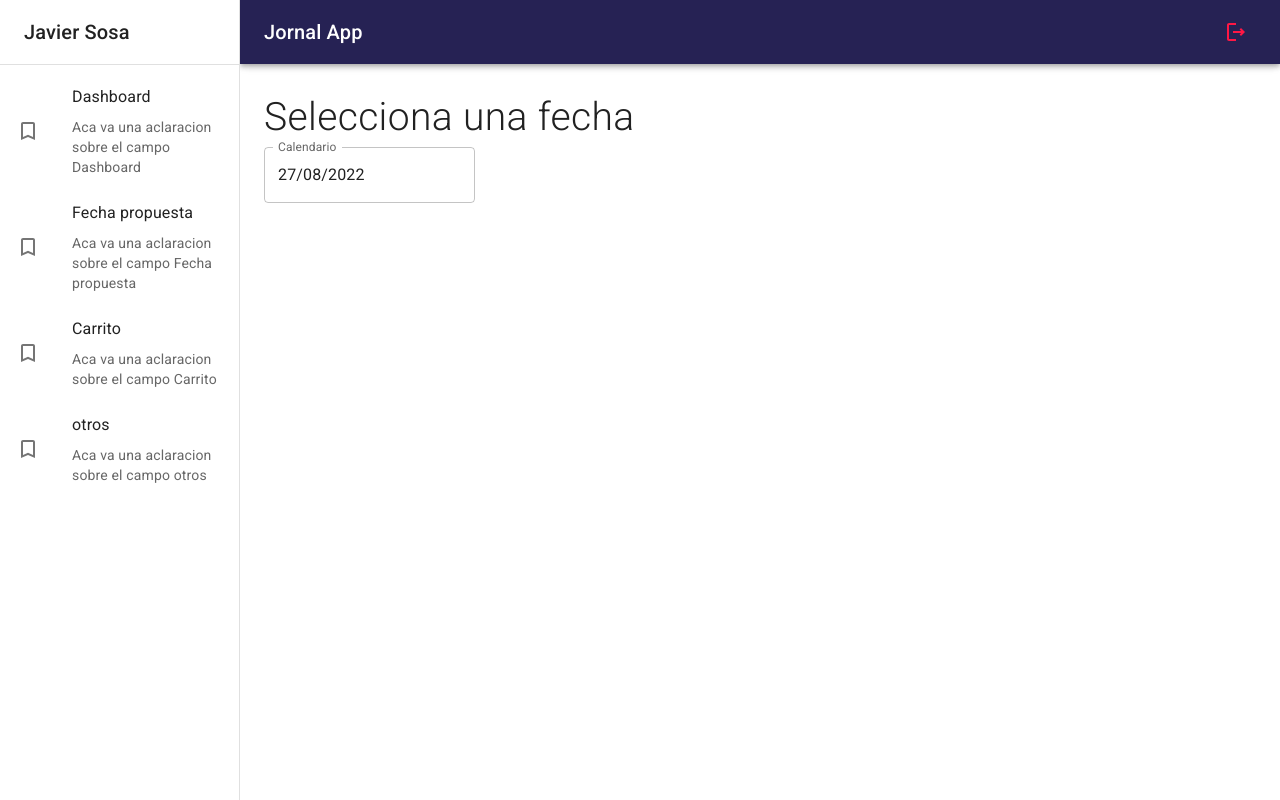
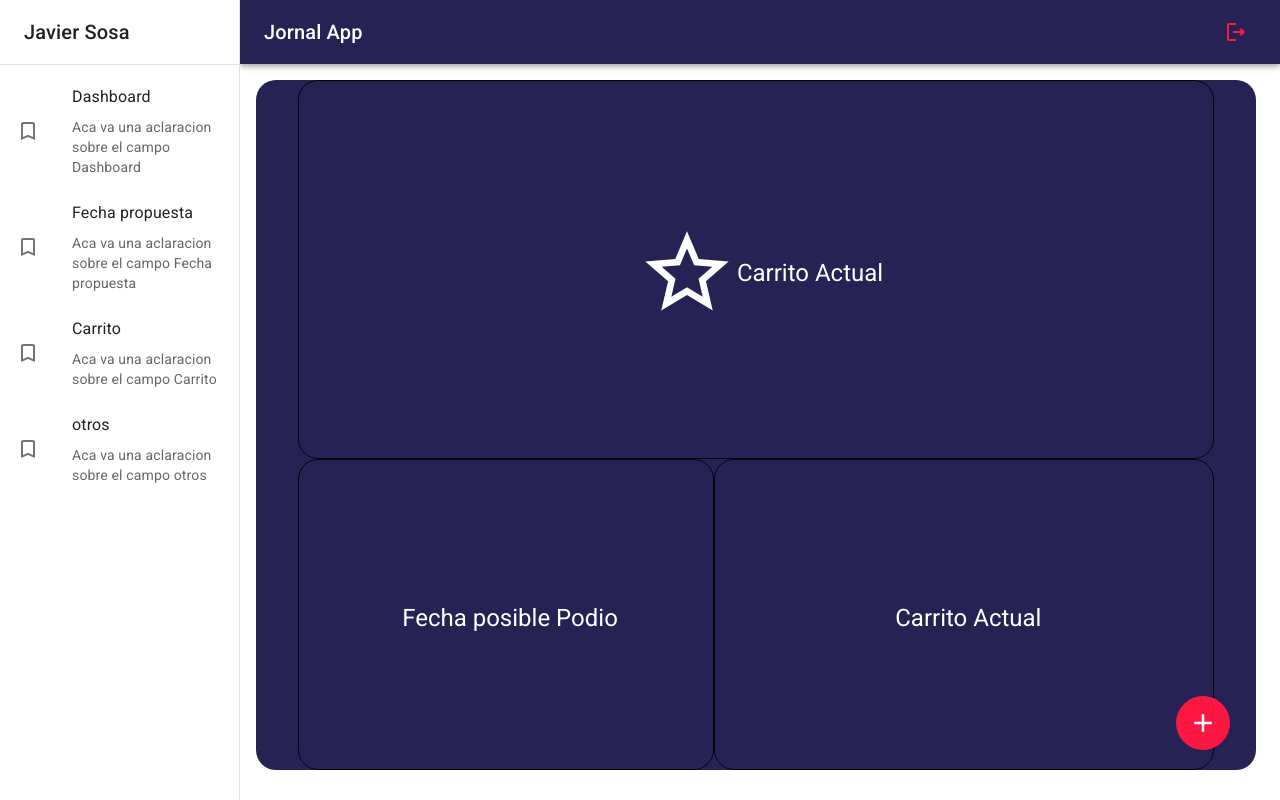
Before and after one commit to Janegro09/BasicLogin, a React (Vite) app: page / in a window 1280 px wide. Built offline with nearby package versions, Linux system fonts and the light colour scheme.

Commit message:
nueva vista de productos

```diff
--- /dev/null
+++ b/src/journal/components/DateGalery.jsx
@@ -0,0 +1,20 @@
+import { Typography } from '@mui/material'
+import React from 'react'
+
+export const DateGalery = ({fechas}) => {
+    return (
+    <>
+    {fechas}
+    {/* <Typography sx={{display:'block'}}>
+        {fechas.map((v,i) => {
+            return (
+                <Typography key={i} fontSize={ 20 } fontWeight='bold' sx={{m:2}} >
+                {i+1}) {v}
+                </Typography>
+                )
+            })
+        }
+    </Typography> */}
+    </>
+  )
+}
--- a/src/journal/components/index.js
+++ b/src/journal/components/index.js
@@ -1,2 +1,3 @@
 export * from './Navbar';
 export * from './Sidebar';
+export * from './DateGalery';
--- a/src/journal/pages/JournalPage.jsx
+++ b/src/journal/pages/JournalPage.jsx
@@ -1,13 +1,32 @@
+import { IconButton } from '@mui/material';
+import { AddOutlined } from '@mui/icons-material';
 import React from 'react';
 import { JournalLayout } from '../layout/JournalLayout';
-import { DateSelectionView, NothingSelectedView } from '../views';
+import { DateSelectionView, NothingSelectedView, ProductSelection } from '../views';
 
 export const JournalPage = () => {
   return (
     <JournalLayout>
-        {/* <NothingSelectedView /> */}
+        <NothingSelectedView />
 
-        <DateSelectionView />
+        {/* <DateSelectionView /> */}
+
+        {/* <ProductSelection /> */}
+
+        <IconButton
+            size='large'
+            sx={{
+                color:'white',
+                backgroundColor: 'error.main',
+                ':hover':{ backgroundColor:'error.main', opacity:0.9},
+                position:'fixed',
+                right: 50,
+                bottom: 50
+            }}
+        >
+            <AddOutlined sx={{ fontSize: 30}}/>
+        </IconButton>
+
 
         {/* <Typography>
             Lorem ipsum dolor sit amet consectetur adipisicing elit. Reiciendis quas eos voluptas, quo doloremque voluptates similique. Est, et. Cumque totam illo inventore molestiae delectus ullam impedit minima explicabo vero distinctio.
--- a/src/journal/views/DateSelectionView.jsx
+++ b/src/journal/views/DateSelectionView.jsx
@@ -4,7 +4,8 @@ import { DatePicker, LocalizationProvider } from '@mui/x-date-pickers';
 import { AdapterDayjs } from '@mui/x-date-pickers/AdapterDayjs';
 import Swal from 'sweetalert2'
 
-import React, { useState } from 'react'
+import React, { useEffect, useState } from 'react'
+import { DateGalery } from '../components';
 
 export const DateSelectionView = () => {
 
@@ -19,6 +20,9 @@ export const DateSelectionView = () => {
         setFecha(fecha);
         setValue(value);
     }
+    // useEffect(() => {
+    //     setFechaConf(fechaConf)
+    // })
 
     const saveDate = () => {
         Swal.fire({
@@ -36,7 +40,6 @@ export const DateSelectionView = () => {
                 fechaConf.push(fecha)
                 Swal.fire('Fecha Guarda', '', 'success')
                 console.log(fechaConf)
-                setFechaConf(fechaConf)
             }})
     }
 
@@ -53,7 +56,19 @@ export const DateSelectionView = () => {
                 Selecciona una fecha
             </Typography>
         </Grid>
-        <Grid container>
+        <Grid item>
+            {fecha &&
+                <Button
+                    color="primary"
+                    sx={{ padding: 2 }}
+                    onClick={saveDate}
+                >
+                    <SaveOutlined sx={{ fontSize: 30, mr:1 }} />
+                    Guardar
+                </Button>
+            }
+        </Grid>
+        <Grid container sx={{justifyContent:'center'}}>
             <LocalizationProvider dateAdapter={AdapterDayjs}>
                 <DatePicker
                     label="Calendario"
@@ -67,18 +82,9 @@ export const DateSelectionView = () => {
                 />
             </LocalizationProvider>
         </Grid>
-        <Grid item>
-            {fecha &&
-                <Button
-                    color="primary"
-                    sx={{ padding:2 }}
-                    onClick={saveDate}
-                >
-                    <SaveOutlined sx={{ fontSize: 30, mr:1 }} />
-                    Guardar
-                </Button>
-            }
-        </Grid>
+
+        <DateGalery fechas={fechaConf} />
+        {/* <Grid container>
         {
             fechaConf.map(elem => {return (
                 <Grid item>
@@ -86,6 +92,7 @@ export const DateSelectionView = () => {
                 </Grid>)
             })
         }
+        </Grid> */}
     </Grid>
 
   )
--- /dev/null
+++ b/src/journal/views/ProductSelection.jsx
@@ -0,0 +1,7 @@
+import React from 'react'
+
+export const ProductSelection = () => {
+  return (
+    <div>ProductSelection</div>
+  )
+}
--- a/src/journal/views/index.js
+++ b/src/journal/views/index.js
@@ -1,2 +1,3 @@
+export * from './DateSelectionView'
 export * from './NothingSelectedView'
-export * from './DateSelectionView'
+export * from './ProductSelection'
```
Lines whose indentation alone changed are shown as unchanged.
